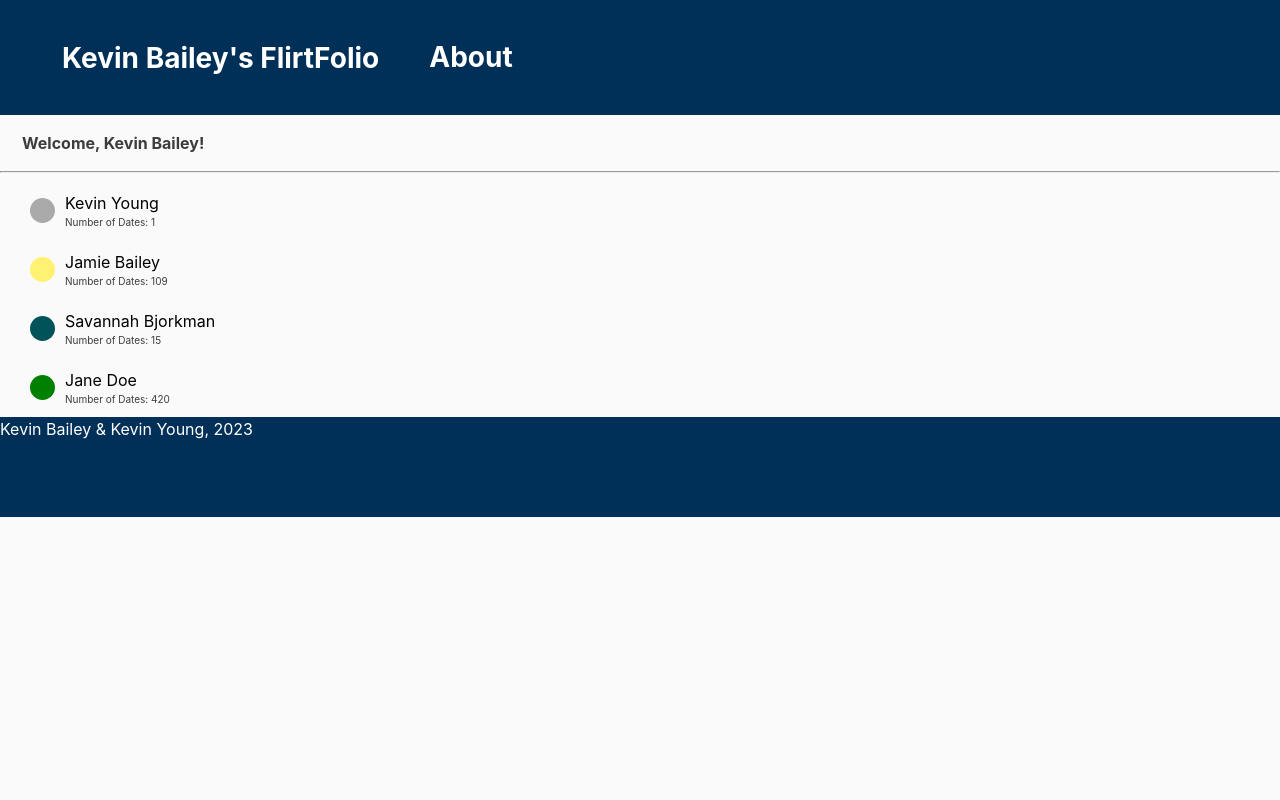
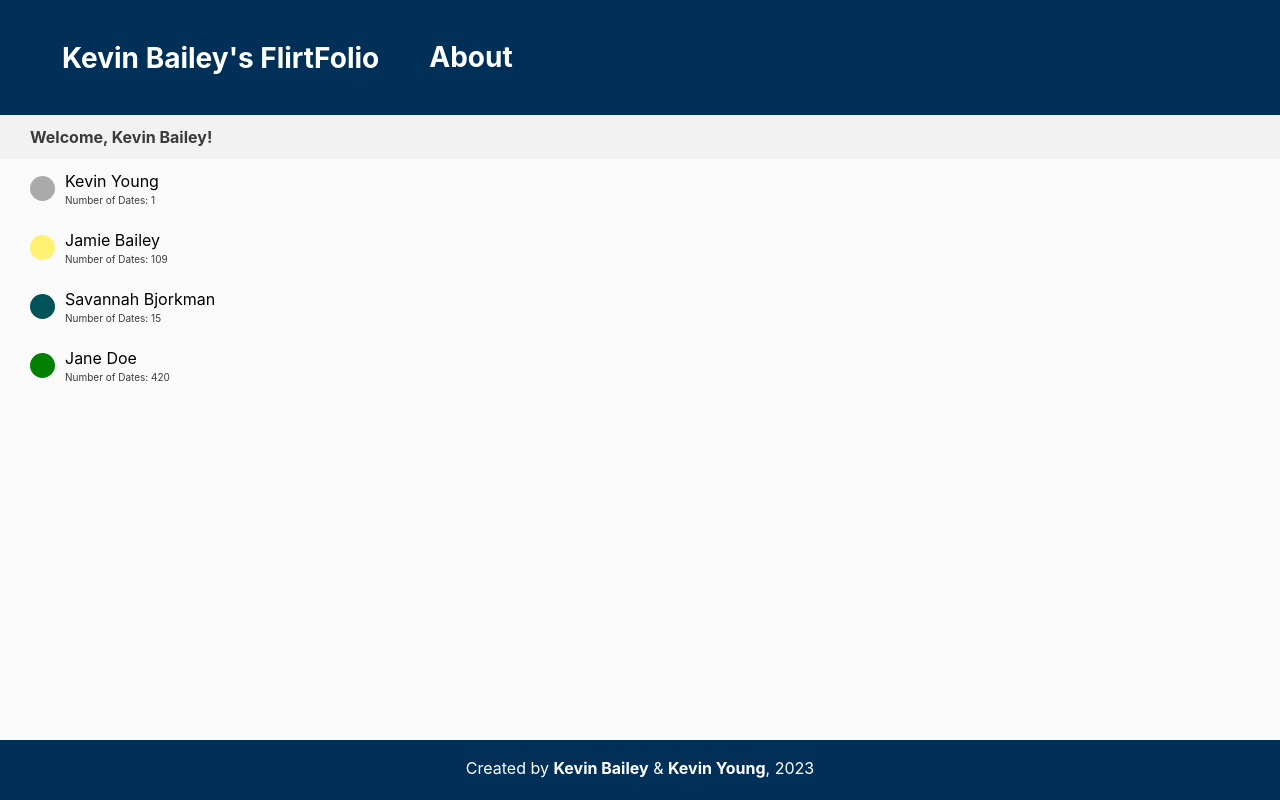
Before and after one commit to kevgbailey/flirtfolio, a React (Vite) app: page / in a window 1280 px wide. Shown: the top 800 px of the page. Built offline with nearby package versions, Linux system fonts and the light colour scheme.

Commit message:
made the footer pretty, set up router for the dot stats page

```diff
--- a/src/App.jsx
+++ b/src/App.jsx
@@ -3,6 +3,7 @@ import DotView from './DotView.jsx'
 import testUser from './testUser.json';
 import { Route, Routes, Link } from "react-router-dom"
 import AboutPage from './AboutPage.jsx';
+import DotPage from './DotPage.jsx';
 
 function App() {
   function findNumOfDots(color, array){
@@ -25,21 +26,20 @@ function App() {
     <>
     <div className="App">
       <div className = "header">
-      <h1><Link to = "/">{testUser.firstName} {testUser.lastName}'s FlirtFolio</Link></h1>
-      <Link to = "/about" className = "aboutClick">About</Link>
+      <h1><Link to = "/" className = "title">{testUser.firstName} {testUser.lastName}'s FlirtFolio</Link></h1>
+      <Link to = "/about" className = "title">About</Link>
       </div>
-      <p className = "welcomeBanner" >Welcome, {testUser.firstName} {testUser.lastName}!</p>
-        <hr></hr>
        {/* <DotView user = {testUser}/> */}
     </div>
 
     <Routes>
       <Route path="/" element={<DotView user={testUser} />} />
       <Route path="/about" element={<AboutPage />} />
+      <Route path = "/dot/:dotId" render={({ match }) => <DotPage dotId={match.params.dotId}/>}/>
    </Routes>
 
    <footer className = "footer">
-      Kevin Bailey & Kevin Young, 2023
+   <p>Created by <span><a href="https://github.com/kevgbailey" className="footerGitLinks">Kevin Bailey</a></span> & <span><a href="https://github.com/kevinisyoung" className="footerGitLinks">Kevin Young</a></span>, 2023</p>
    </footer>
     </>
   )
--- a/src/Dot.jsx
+++ b/src/Dot.jsx
@@ -1,5 +1,5 @@
 import React from "react";
-
+import { Link }  from 'react-router-dom';
 //The dot class manages all the properties of an individuals people on record
 //It has properties such as name, color, numOfDates, progress, and so on
 //The dot class renders similar to area book, with a color circle appropriate to the progress of the individual next to their name and any other information
@@ -12,7 +12,9 @@ class Dot extends React.Component{
             <div className = "dotObject">
         <span className = "actualDot" style = {{backgroundColor: color}}></span>
         <div className ="dotInformation">
+            <Link to = "/dot" className = "dotLink">
         <p className = "dotName">{firstName} {lastName}</p>
+        </Link>
         <p className = "lastDate">Number of Dates: {numOfDates}</p>
         </div>
         </div>
--- a/src/DotPage.jsx
+++ b/src/DotPage.jsx
@@ -0,0 +1,14 @@
+const DotPage = ({ dotId }) => {
+    // find the dot with the matching id from your user data
+    console.log(dotId);
+    const dot = testUser.dots.find((dot) => dot.id === dotId);
+    console.log(dotId);
+    return (
+      <>
+        <h1>{dot.firstName} {dot.lastName}</h1>
+        {/* display other dot information here */}
+      </>
+    );
+  };
+
+export default DotPage;
--- a/src/DotView.jsx
+++ b/src/DotView.jsx
@@ -1,14 +1,19 @@
 import React from "react";
 import Dot from './Dot.jsx'
+
 
 const DotView = (props) => {
     const user = props.user;
     return (
+      <>
+      <p className = "welcomeBanner" >Welcome, {user.firstName} {user.lastName}!</p>
       <div className = 'dotView'>
+
+
         {user.dots.map((dot) => (
             <Dot
             // name={{ firstName: dot.firstName, lastName: dot.lastName }}
-            key = {dot.firstName}
+            key = {dot.id}
             name = {dot.name}
             color={dot.color}
             numOfDates={dot.numOfDates}
@@ -16,6 +21,7 @@ const DotView = (props) => {
 
         ))}
       </div>
+      </>
      );
 }
 
--- a/src/index.css
+++ b/src/index.css
@@ -30,7 +30,7 @@ body{
   text-align: center;
 }
 
-a{
+a.title{
  padding-left: 50px;
  color: white;
  font-family: Inter, system-ui, Avenir, Helvetica, Arial, sans-serif;
@@ -39,7 +39,7 @@ a{
  right: 0px;
  font-size: 28px;
 }
-a:hover{
+a.title:hover{
   color: pink;
   text-decoration: underline;
 }
@@ -62,6 +62,13 @@ a:hover{
   padding-left: 10px;
   color: rgb(0, 0, 0);
   margin: 0px;
+
+}
+.dotLink{
+  text-decoration: none;
+}
+.dotLink:hover{
+  text-decoration: underline;
 }
 
 .dotView{
@@ -78,6 +85,10 @@ padding-left: 20px;
 .welcomeBanner{
   margin-left: 22px;
   font-weight: bold;
+  background-color: rgb(242, 242, 242);
+  padding: 10px;
+  margin: 0px;
+  padding-left: 30px;
 }
 
 .dotInformation{
@@ -98,9 +109,24 @@ padding-left: 20px;
 }
 
 .footer{
+  text-align: center;
+  padding-bottom: 30px;
+  font-family: Inter, system-ui, Avenir, Helvetica, Arial, sans-serif;
   background: #003057;
+  position: fixed;
+  width: 100%;
+  bottom: 0px;
   color: white;
-  display: flex;
-  flex-direction: column;
-  height: 100px;
+  align-items: center;
+  height: 30px;
 }
+
+.footerGitLinks{
+  text-decoration: none;
+  color: white;
+  display: inline;
+  font-weight: bold;
+}
+.footerGitLinks:hover{
+  color: pink;
+}
--- a/src/testUser.json
+++ b/src/testUser.json
@@ -14,7 +14,8 @@
           "firstName": "Kevin",
           "lastName": "Young"
         },
-        "numOfDates": 1
+        "numOfDates": 1,
+        "id": 1
       },
       {
         "color": "#FFF171",
@@ -22,7 +23,8 @@
           "firstName": "Jamie",
           "lastName": "Bailey"
         },
-        "numOfDates": 109
+        "numOfDates": 109,
+        "id": 2
       },
       {
         "color": "#005358",
@@ -30,7 +32,8 @@
           "firstName": "Savannah",
           "lastName": "Bjorkman"
         },
-        "numOfDates": 15
+        "numOfDates": 15,
+        "id": 3
       },
       {
         "color": "green",
@@ -38,7 +41,8 @@
           "firstName": "Jane",
           "lastName": "Doe"
         },
-        "numOfDates": 420
+        "numOfDates": 420,
+        "id": 4
       }
     ]
   }
```
Also changed, not shown: 1 other file (tests, documents, lock files or other folders).
